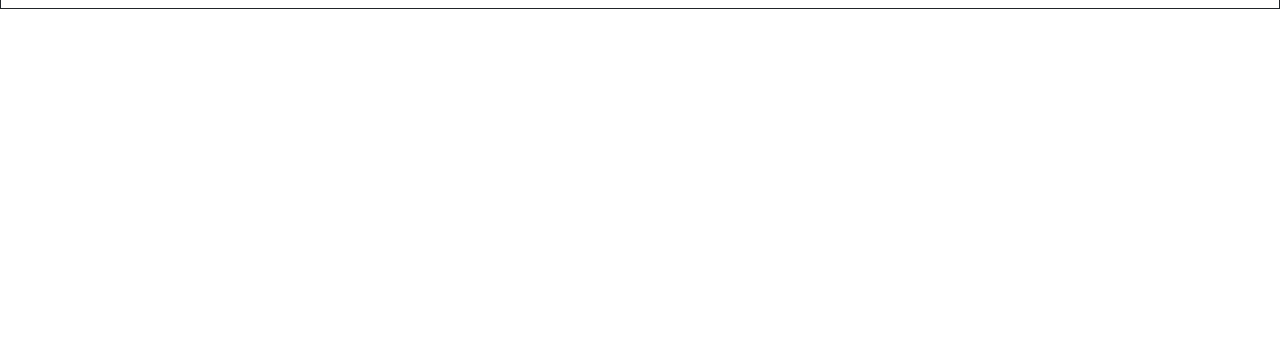
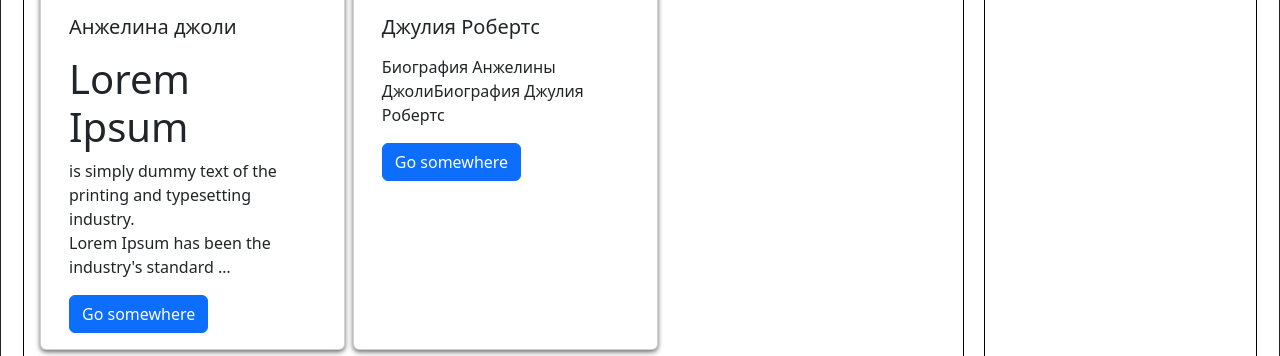
Before and after one commit to Lavarenka/Django4_site, a Django app: page / in a window 1280 px wide. Shown: the part 321-677 px from the top of the page. Before the commit the page ends 330 px from the top, so only its background shows below. Run offline with Django 4.2, Linux system fonts and the light colour scheme.

Commit message:
create tag

```diff
--- /dev/null
+++ b/djangositeru/blog/static/blog/css/style.css
@@ -0,0 +1,28 @@
+.black_border{
+    border: 1px solid black;
+}
+.margin_10px{
+    margin: 10px;
+}
+
+.item-card{
+    box-shadow: 0 2px 5px 0 rgba(0,0,0,0.6);
+    transition: all .3s;
+}
+
+.item-card:hover{
+    box-shadow: 0 14px 30px -15px rgba(0,0,0,0.75);
+}
+
+.product-img a {
+    display: flex;
+    align-items: center;
+    justify-content: center;
+    height: 200px;
+    padding: 20px;
+}
+
+.product-img img{
+    max-width: 100%;
+    max-height: 100%;
+}
--- /dev/null
+++ b/djangositeru/blog/templates/blog/includes/navbar.html
@@ -0,0 +1,27 @@
+<nav class="navbar navbar-expand-lg bg-light">
+  <div class="container-fluid">
+    <a class="navbar-brand" href="#">Navbar</a>
+    <button class="navbar-toggler" type="button" data-bs-toggle="collapse" data-bs-target="#navbarSupportedContent" aria-controls="navbarSupportedContent" aria-expanded="false" aria-label="Toggle navigation">
+      <span class="navbar-toggler-icon"></span>
+    </button>
+    <div class="collapse navbar-collapse" id="navbarSupportedContent">
+      <ul class="navbar-nav me-auto mb-2 mb-lg-0">
+        <li class="nav-item">
+          <a class="nav-link" href="{% url 'home' %}">Главная</a>
+        </li>
+        {% for i in menu %}
+        {% if not forloop.last %}
+        <li class="nav-item">{% else %}
+        <li class="nav-item last">{% endif %}
+          <a class="nav-link" href="{% url i.url_name %}">{{i.title}}</a>
+        </li>
+        {% endfor %}
+
+      </ul>
+      <form class="d-flex" role="search">
+        <input class="form-control me-2" type="search" placeholder="Search" aria-label="Search">
+        <button class="btn btn-outline-success" type="submit">Search</button>
+      </form>
+    </div>
+  </div>
+</nav>
--- a/djangositeru/blog/templates/blog/index.html
+++ b/djangositeru/blog/templates/blog/index.html
@@ -1,17 +1,31 @@
 {% extends 'base.html' %}
 {% block content %}
-<ul>
-    {% for i in posts %}
-    {% if i.is_published %}
-    <li>
-        <h2>{{ i.title }}</h2>
-        <p>{{ i.content }}</p>
-        <p><a href="{% url 'post' i.id %}">Читать пост</a></p>
-        {% if not forloop.last %}
-        <hr>
-        {% endif %}
-    </li>
-    {% endif %}
-    {% endfor %}
-</ul>
+
+            <div class="col-9 black_border margin_10px row">
+
+                {% for i in posts %}
+                {% if i.is_published %}
+                <div class="card col-lg-4 col-sm-6 m-1 item-card">
+                    <div class="product-img">
+                        <img src="..." class="card-img-top" alt="...">
+                    </div>
+
+                    <div class="card-body">
+                        <h5 class="card-title">{{ i.title }}</h5>
+                        {% autoescape off %}
+                        <!--
+                        autoescape разрешает применять разметку html
+                        linebreaks перенос строки
+                        -->
+                        <p class="card-text">{{ i.content|linebreaks|truncatewords:20 }}</p>
+                        {% endautoescape %}
+                        <a href="{% url 'post' i.id %}" class="btn btn-primary">Go somewhere</a>
+                    </div>
+                </div>
+                {% endif %}
+                {% endfor %}
+
+            </div>
+
+
 {% endblock %}
--- /dev/null
+++ b/djangositeru/blog/templatetags/blog_tags.py
@@ -0,0 +1,10 @@
+from django import template
+import blog.views as views
+"""
+категории
+"""
+register = template.Library()
+# регистрация тега
+@register.simple_tag()
+def get_categories():
+    return views.cats_db
--- a/djangositeru/blog/views.py
+++ b/djangositeru/blog/views.py
@@ -11,9 +11,29 @@
 ]
 
 data_db = [
-    {'id': 1, 'title': 'Анжелина джоли', 'content': 'Биография Анжелины Джоли', 'is_published': True},
-    {'id': 2, 'title': 'Марго Робби', 'content': 'Марго Робби', 'is_published': False},
-    {'id': 3, 'title': 'Джулия Робертс', 'content': 'Джулия Робертс', 'is_published': True},
+    {'id': 1, 'title': 'Анжелина джоли',
+     'content': '''<h1>Lorem Ipsum</h1> is simply dummy text of the printing and typesetting industry.
+     Lorem Ipsum has been the industry's standard dummy text ever since the 1500s, when an unknown
+     printer took a galley of type and scrambled it to make a type specimen book. It has survived
+     not only five centuries, but also the leap into electronic typesetting, remaining essentially
+     unchanged. It was popularised in the 1960s with the release of Letraset sheets containing Lorem Ipsum passages,
+     and more recently with desktop publishing software like Aldus PageMaker including versions of Lorem Ipsum.''',
+     'is_published': True},
+    {'id': 2, 'title': 'Марго Робби', 'content': 'Биография Марго Робби', 'is_published': False},
+    {'id': 3, 'title': 'Джулия Робертс', 'content': 'Биография Анжелины ДжолиБиография Джулия Робертс',
+     'is_published': True},
+    {'id': 4, 'title': 'Джулия Робертс2', 'content': 'Биография Анжелины ДжолиБиография Джулия Робертс2',
+     'is_published': True},
+    {'id': 5, 'title': 'Джулия Робертс3', 'content': 'Биография Анжелины ДжолиБиография Джулия Робертс3',
+     'is_published': True},
+    {'id': 6, 'title': 'Джулия Робертс4', 'content': 'Биография Анжелины ДжолиБиография Джулия Робертс4',
+     'is_published': True},
+]
+
+cats_db = [
+    {'id': 1, 'name': 'Актрисы'},
+    {'id': 2, 'name': 'Певицы'},
+    {'id': 3, 'name': 'Спортсменки'},
 ]
 
 
--- a/djangositeru/djangositeru/settings.py
+++ b/djangositeru/djangositeru/settings.py
@@ -23,7 +23,7 @@
 SECRET_KEY = 'django-insecure-l2(g_-d#fqhgi-g8o=&-2x=v_b@*0h&+wcy3c8#*^(&r8708=y'
 
 # SECURITY WARNING: don't run with debug turned on in production!
-DEBUG = False
+DEBUG = True
 
 ALLOWED_HOSTS = ['127.0.0.1']
 
--- a/djangositeru/templates/base.html
+++ b/djangositeru/templates/base.html
@@ -1,3 +1,6 @@
+{% load static %}
+{% load blog_tags %}}
+
 <!doctype html>
 <html lang="ru">
 <head>
@@ -6,46 +9,44 @@
     <meta name="viewport" content="width=device-width, initial-scale=1">
 
     <!-- Bootstrap CSS -->
-    <link href="https://cdn.jsdelivr.net/npm/bootstrap@5.0.1/dist/css/bootstrap.min.css" rel="stylesheet"
-          integrity="sha384-+0n0xVW2eSR5OomGNYDnhzAbDsOXxcvSN1TPprVMTNDbiYZCxYbOOl7+AMvyTG2x" crossorigin="anonymous">
+    <link href="https://cdn.jsdelivr.net/npm/bootstrap@5.2.3/dist/css/bootstrap.min.css" rel="stylesheet"
+          integrity="sha384-rbsA2VBKQhggwzxH7pPCaAqO46MgnOM80zW1RWuH61DGLwZJEdK2Kadq2F9CUG65" crossorigin="anonymous">
 
     <title>{{ title|default:"без заголовка" }}</title>
+    <link type="text/css" href="{% static 'blog/css/style.css' %}" rel="stylesheet"/>
 </head>
 <body>
 <div class="container-fluid border border-dark">
     <div class="row">
-        <div class="col-sm border border-dark">
-            <h1>{{ title }}</h1>
+        <!-- подключаем меню-->
+        {% include 'blog/includes/navbar.html' %}
+    </div>
+    <section class="main-content">
+        <div class="container-fluid ">
+            <div class="row">
+                {% block content %}
+                <!--  подключаем контент-->
+                {% endblock content %}
+                <div class="col black_border margin_10px">
+                    <ul class="list-group">
+                        <li class="list-group-item">Все категории</li>
+                        {% get_categories as categories%} <!--присваеваем переменную для тега -->
+
+                        {% for i in categories %}
+                        <li class="list-group-item">{{ i.name }}</li>
+                        {% endfor %}
+                    </ul>
+                </div>
+            </div>
+
         </div>
-        <div class="col-sm border border-dark">
-            <nav class="navbar navbar-expand-lg navbar-light bg-light">
-                <div class="container-fluid">
-                    <div class="navbar-expand" id="navbarNavAltMarkup">
-                        <ul class="navbar-nav">
-                            <li class="nav-item">
-                                <a class="nav-link" href="{% url 'home' %}">Главная</a>
-                            </li>
-                            {% for i in menu %}
-                            {% if not forloop.last %}
-                            <li class="nav-item">{% else %}
-                            <li class="nav-item last">{% endif %}
-                                <a class="nav-link" href="{% url i.url_name %}">{{i.title}}</a>
-                            </li>
-                            {% endfor %}
-
-                        </ul>
-                    </div>
-                </div>
-            </nav>
-        </div>
-    </div>
-    {% block content %}
-    {% endblock %}
+    </section>
 
 </div>
 
-<script src="https://cdn.jsdelivr.net/npm/bootstrap@5.0.1/dist/js/bootstrap.bundle.min.js"
-        integrity="sha384-gtEjrD/SeCtmISkJkNUaaKMoLD0//ElJ19smozuHV6z3Iehds+3Ulb9Bn9Plx0x4"
+<script src="https://cdn.jsdelivr.net/npm/bootstrap@5.2.3/dist/js/bootstrap.bundle.min.js"
+        integrity="sha384-kenU1KFdBIe4zVF0s0G1M5b4hcpxyD9F7jL+jjXkk+Q2h455rYXK/7HAuoJl+0I4"
         crossorigin="anonymous"></script>
+
 </body>
 </html>
```
Also changed, not shown: djangositeru/blog/templatetags/__init__.py (added).
